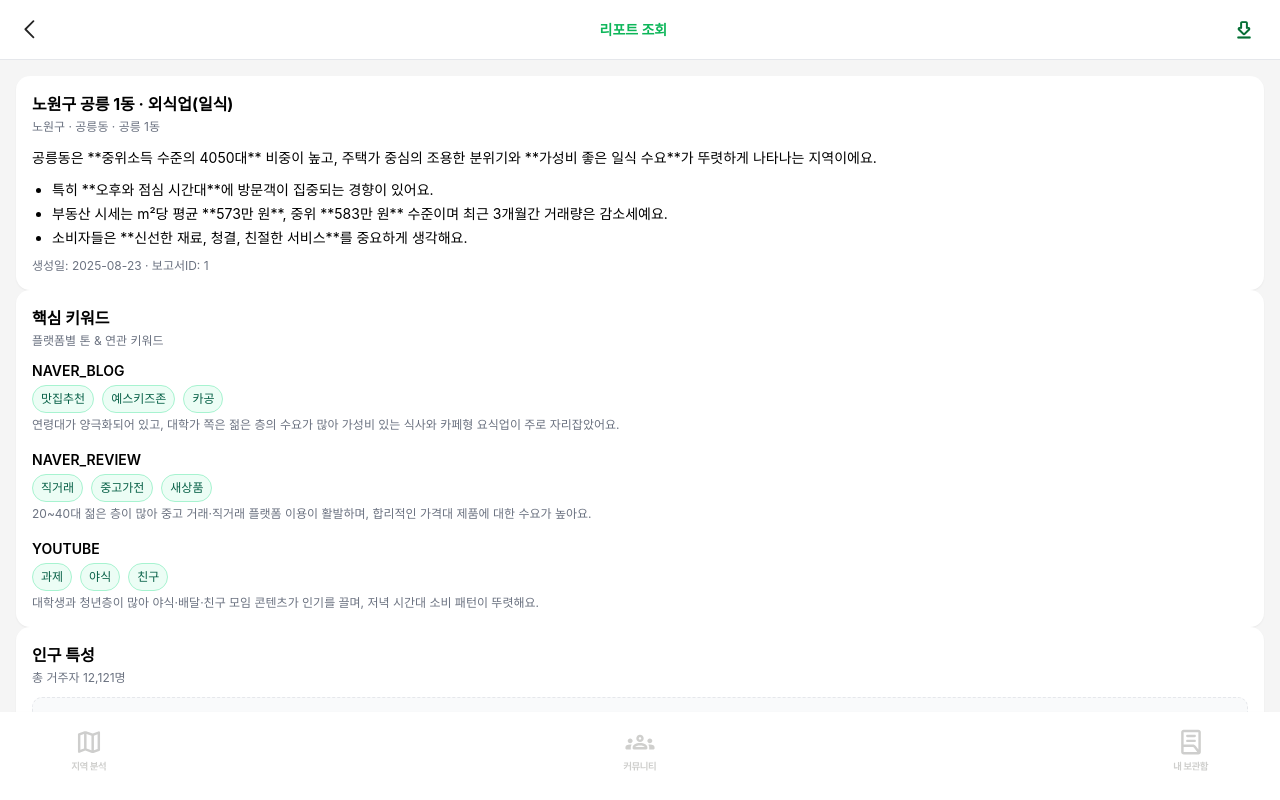
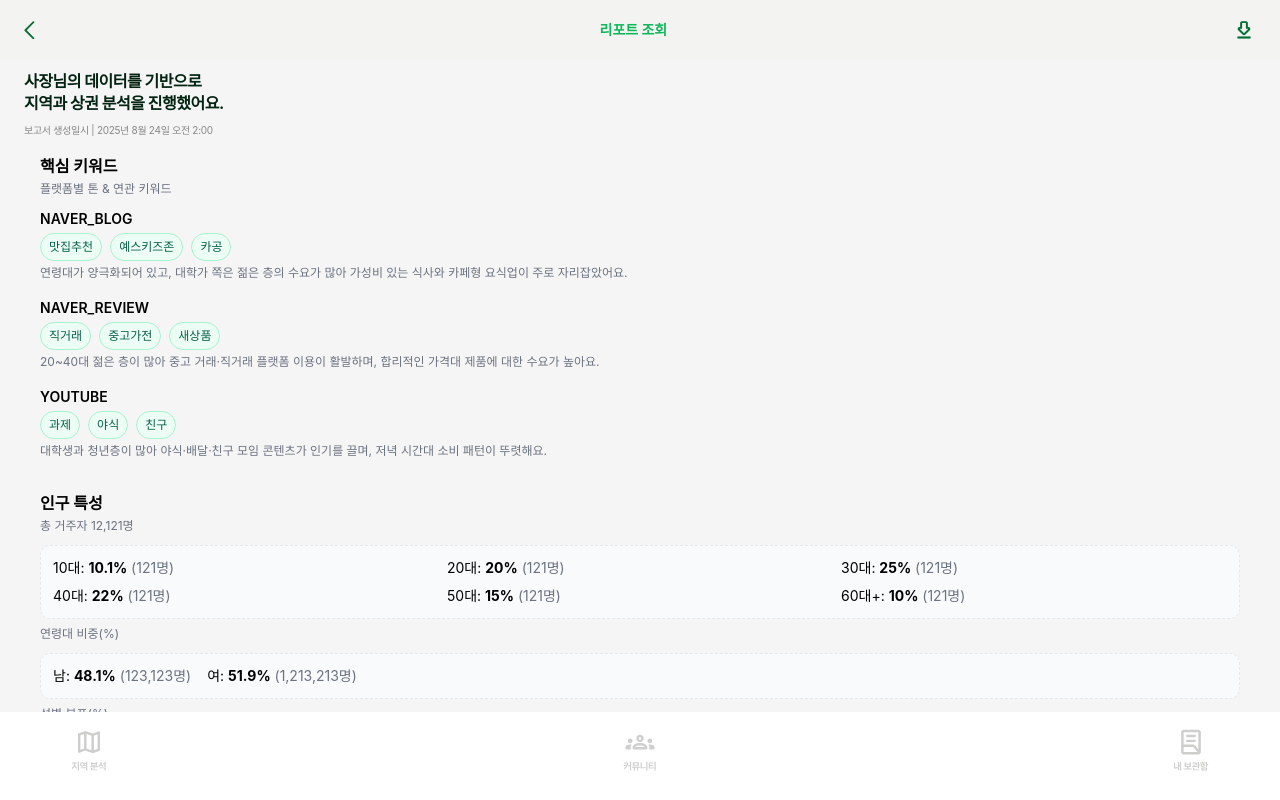
Before and after one commit to Likelion-13th-hackathon-cleopatra/likelion-13th-hackathon-cleopatra-web, a React (Vite) app: page /report/1 in a window 1280 px wide. Shown: the top 800 px of the page. Built offline with nearby package versions, Linux system fonts and the light colour scheme; a web font is replaced by a local one.

Commit message:
refactor: 리포트 페이지 레이아웃 및 Hero 섹션 디자인 적용 -리포트 상세 페이지의 전체적인 레이아웃과 Hero 섹션의 디자인을 명세에 맞게 수정합니다.

```diff
--- a/src/components/layout/ReportHeader.tsx
+++ b/src/components/layout/ReportHeader.tsx
@@ -35,7 +35,7 @@
   };
 
   return (
-    <header className="sticky top-0 z-10 flex h-[60px] items-center justify-between border-b bg-white px-6">
+    <header className="sticky top-0 z-10 flex h-[60px] items-center justify-between bg-grayscale-5 px-6">
       <button onClick={handleBack} aria-label="뒤로 가기">
         <svg
           width="10.74"
@@ -46,7 +46,7 @@
         >
           <path
             d="M10.5382 1.34619L1.53821 10.3462L10.5382 19.3462"
-            stroke="#242424"
+            stroke="#086D35"
             strokeWidth="2"
             strokeLinecap="round"
             strokeLinejoin="round"
--- a/src/components/report/sections/ReportHero.tsx
+++ b/src/components/report/sections/ReportHero.tsx
@@ -1,44 +1,34 @@
-// components/report/sections/ReportHero.tsx
-import SectionCard from "../primitives/SectionCard";
 import type { FC } from "react";
 
 type ReportRaw = typeof import("@/mock/dummyReport").dummyReport.data;
 
+const formatDate = (isoString: string) => {
+  const date = new Date(isoString);
+  const options: Intl.DateTimeFormatOptions = {
+    year: "numeric",
+    month: "long",
+    day: "numeric",
+    hour: "numeric",
+    minute: "numeric",
+    hour12: true,
+  };
+  return new Intl.DateTimeFormat("ko-KR", options).format(date);
+};
+
 const ReportHero: FC<{ report: ReportRaw }> = ({ report }) => {
-  const title = `${report.district} ${report.sub_neighborhood} · ${report.primary}(${report.secondary})`;
-  const regionPath = `${report.district} · ${report.neighborhood} · ${report.sub_neighborhood}`;
+  const formattedDate = formatDate(report.created_at);
 
   return (
-    <SectionCard title={title} subtitle={regionPath}>
-      <div className="space-y-2 text-sm leading-6">
-        <p
-          dangerouslySetInnerHTML={{
-            __html: report.description_summary.total_description,
-          }}
-        />
-        <ul className="list-disc pl-5">
-          <li
-            dangerouslySetInnerHTML={{
-              __html: report.description_summary.line_1,
-            }}
-          />
-          <li
-            dangerouslySetInnerHTML={{
-              __html: report.description_summary.line_2,
-            }}
-          />
-          <li
-            dangerouslySetInnerHTML={{
-              __html: report.description_summary.line_3,
-            }}
-          />
-        </ul>
-        <div className="text-xs text-muted-foreground">
-          생성일: {report.created_at.slice(0, 10)} · 보고서ID:{" "}
-          {report.report_id}
-        </div>
-      </div>
-    </SectionCard>
+    <section>
+      <h2 className="font-bold text-primary-green80 leading-[1.4] tracking-[-0.03em]">
+        사장님의 데이터를 기반으로
+        <br />
+        지역과 상권 분석을 진행했어요.
+      </h2>
+      <p className="mt-2 Body_Regular_10 text-grayscale-45">
+        보고서 생성일시 | {formattedDate}
+      </p>
+    </section>
   );
 };
 
--- a/src/mock/dummyReport.ts
+++ b/src/mock/dummyReport.ts
@@ -8,7 +8,7 @@
     district: "노원구",
     neighborhood: "공릉동",
     sub_neighborhood: "공릉 1동",
-    created_at: "2025-08-23T00:00:00",
+    created_at: "2025-08-24T02:00:00",
     description_summary: {
       total_description:
         "공릉동은 **중위소득 수준의 4050대** 비중이 높고, 주택가 중심의 조용한 분위기와 **가성비 좋은 일식 수요**가 뚜렷하게 나타나는 지역이에요.",
@@ -16,27 +16,27 @@
       line_2:
         "부동산 시세는 m²당 평균 **573만 원**, 중위 **583만 원** 수준이며 최근 3개월간 거래량은 감소세예요.",
       line_3:
-        "소비자들은 **신선한 재료, 청결, 친절한 서비스**를 중요하게 생각해요."
+        "소비자들은 **신선한 재료, 청결, 친절한 서비스**를 중요하게 생각해요.",
     },
     keywords: [
       {
         platform: "NAVER_BLOG",
         keywords: ["맛집추천", "예스키즈존", "카공"],
         descript:
-          "연령대가 양극화되어 있고, 대학가 쪽은 젊은 층의 수요가 많아 가성비 있는 식사와 카페형 요식업이 주로 자리잡았어요."
+          "연령대가 양극화되어 있고, 대학가 쪽은 젊은 층의 수요가 많아 가성비 있는 식사와 카페형 요식업이 주로 자리잡았어요.",
       },
       {
         platform: "NAVER_REVIEW",
         keywords: ["직거래", "중고가전", "새상품"],
         descript:
-          "20~40대 젊은 층이 많아 중고 거래·직거래 플랫폼 이용이 활발하며, 합리적인 가격대 제품에 대한 수요가 높아요."
+          "20~40대 젊은 층이 많아 중고 거래·직거래 플랫폼 이용이 활발하며, 합리적인 가격대 제품에 대한 수요가 높아요.",
       },
       {
         platform: "YOUTUBE",
         keywords: ["과제", "야식", "친구"],
         descript:
-          "대학생과 청년층이 많아 야식·배달·친구 모임 콘텐츠가 인기를 끌며, 저녁 시간대 소비 패턴이 뚜렷해요."
-      }
+          "대학생과 청년층이 많아 야식·배달·친구 모임 콘텐츠가 인기를 끌며, 저녁 시간대 소비 패턴이 뚜렷해요.",
+      },
     ],
     population: {
       total_resident: 12121,
@@ -47,7 +47,7 @@
           age_30_resident: 121,
           age_40_resident: 121,
           age_50_resident: 121,
-          age_60_plus_resident: 121
+          age_60_plus_resident: 121,
         },
         percent: {
           age_10_percent: 10.1,
@@ -55,30 +55,33 @@
           age_30_percent: 25.0,
           age_40_percent: 22.0,
           age_50_percent: 15.0,
-          age_60_plus_percent: 10.0
-        }
+          age_60_plus_percent: 10.0,
+        },
       },
       gender: {
         resident: { male_resident: 123123, female_resident: 1213213 },
-        percent: { male_percent: 48.1, female_percent: 51.9 }
+        percent: { male_percent: 48.1, female_percent: 51.9 },
       },
       description_population: {
-        age:
-          "공릉 1동은 20~40대가 전체의 67%를 차지해 젊은 소비층 중심의 상권 형성이 뚜렷해요. 50대 이상은 25% 수준으로, 고연령층보다는 청장년층을 대상으로 한 소비 전략이 효과적일 가능성이 커요.",
+        age: "공릉 1동은 20~40대가 전체의 67%를 차지해 젊은 소비층 중심의 상권 형성이 뚜렷해요. 50대 이상은 25% 수준으로, 고연령층보다는 청장년층을 대상으로 한 소비 전략이 효과적일 가능성이 커요.",
         gender:
-          "여성 인구가 약간 더 많아, 특히 20~40대 여성층을 중심으로 뷰티·패션·F&B 업종의 성장 잠재력이 보여요. 남녀 비율이 비슷해 전통적인 카페·문화·생활 서비스 같은 생활 밀접 업종의 안정적인 수요가 예상돼요."
-      }
+          "여성 인구가 약간 더 많아, 특히 20~40대 여성층을 중심으로 뷰티·패션·F&B 업종의 성장 잠재력이 보여요. 남녀 비율이 비슷해 전통적인 카페·문화·생활 서비스 같은 생활 밀접 업종의 안정적인 수요가 예상돼요.",
+      },
     },
     price: {
       big: { big_average: 60310000, big_middle: 60310000, big_count: 50 },
-      small: { small_average: 60310000, small_middle: 60310000, small_count: 50 },
+      small: {
+        small_average: 60310000,
+        small_middle: 60310000,
+        small_count: 50,
+      },
       price_per_meter: 5730000,
       price_per_pyeong: 3300000,
       trading_volume: {
         "2024_3_quarter": 4700,
         "2024_4_quarter": 3600,
         "2025_1_quarter": 4500,
-        "2025_2_quarter": 4100
+        "2025_2_quarter": 4100,
       },
       description_price: {
         value_average:
@@ -86,8 +89,8 @@
         value_pyeong:
           "창업 예정 지역의 평당 가격은 약 330만 원으로 서울 평균과 유사하며 비싼 편에 속해요.",
         volume:
-          "거래량은 2023년 하반기 1,250~3,000건에서 2025년 상반기 4,100~5,200건 수준으로 변동하며 최근 3개월간은 감소 추세예요."
-      }
+          "거래량은 2023년 하반기 1,250~3,000건에서 2025년 상반기 4,100~5,200건 수준으로 변동하며 최근 3개월간은 감소 추세예요.",
+      },
     },
     income_consumption: {
       income: { monthly_income_average: 335335, income_class_code: "05" },
@@ -102,7 +105,7 @@
           education: 11.0,
           leisure_culture: 8.0,
           other: 16.0,
-          eating_out: 5.0
+          eating_out: 5.0,
         },
         percent: {
           food: 20.0,
@@ -113,11 +116,11 @@
           education: 11.0,
           leisure_culture: 8.0,
           other: 16.0,
-          eating_out: 5.0
-        }
+          eating_out: 5.0,
+        },
       },
       income_consumption_description:
-        "공릉 1동은 소득구간이 중위 수준으로, 월평균 소득 금액은 안정적이에요. 소비 항목별로 보면 외식과 식품 지출 비중이 높고, 생활용품·의류·교육에도 꾸준한 소비가 이루어지고 있어 창업 시 이러한 소비 패턴을 반영하는 것이 필요해요."
+        "공릉 1동은 소득구간이 중위 수준으로, 월평균 소득 금액은 안정적이에요. 소비 항목별로 보면 외식과 식품 지출 비중이 높고, 생활용품·의류·교육에도 꾸준한 소비가 이루어지고 있어 창업 시 이러한 소비 패턴을 반영하는 것이 필요해요.",
     },
     description_strategy: {
       review: {
@@ -126,8 +129,8 @@
           "**SNS(인스타그램) 이벤트**를 통해 방문 후기 공유 시 할인 혜택을 제공합니다.",
           "예약 고객 대상 **프라이빗 룸 할인 또는 서비스 업그레이드**를 제공합니다.",
           "인기 메뉴를 중심으로 **가성비 좋은 패키지 상품**을 개발합니다.",
-          "배달 플랫폼과 연계한 할인 및 일식 메뉴 **배달 서비스 강화**를 추진합니다."
-        ]
+          "배달 플랫폼과 연계한 할인 및 일식 메뉴 **배달 서비스 강화**를 추진합니다.",
+        ],
       },
       kpi: {
         head: "**방문 고객 수 및 예약 문의 건수**",
@@ -135,13 +138,17 @@
           "**점심 및 저녁 시간대 매출 비중**",
           "SNS 및 블로그 **후기 수와 평점**",
           "재구매율 및 **고객 만족도**",
-          "배달 주문 건수 및 **배달 만족도**"
-        ]
+          "배달 주문 건수 및 **배달 만족도**",
+        ],
       },
       improvements: {
         head: "리뷰에서 지속적으로 **주차장이 불편하다**는 언급이 있어요.",
-        body: ["**주차장 위치** 안내 강화", "**주차장 정산 방식** 개선", "**주차장 수용 규모 확대**"]
-      }
-    }
-  }
+        body: [
+          "**주차장 위치** 안내 강화",
+          "**주차장 정산 방식** 개선",
+          "**주차장 수용 규모 확대**",
+        ],
+      },
+    },
+  },
 };
--- a/src/pages/ReportView.tsx
+++ b/src/pages/ReportView.tsx
@@ -16,7 +16,7 @@
   return (
     <div>
       <ReportHeader />
-      <main id="report-content" className="report-view stack gap-4 p-4">
+      <main id="report-content" className="report-view stack mt-[10px] px-6 gap-[30px]">
         <ReportHero report={raw} />
         <Keywords report={raw} />
         <Population report={raw} />
--- a/src/styles/index.css
+++ b/src/styles/index.css
@@ -129,10 +129,8 @@
 
 /* 카드 레이아웃 */
 .section-card {
-  background: #fff;
   border-radius: 14px;
   padding: 16px;
-  box-shadow: 0 1px 2px rgba(0, 0, 0, 0.05);
 }
 .section-card__header {
   display: flex;
```
